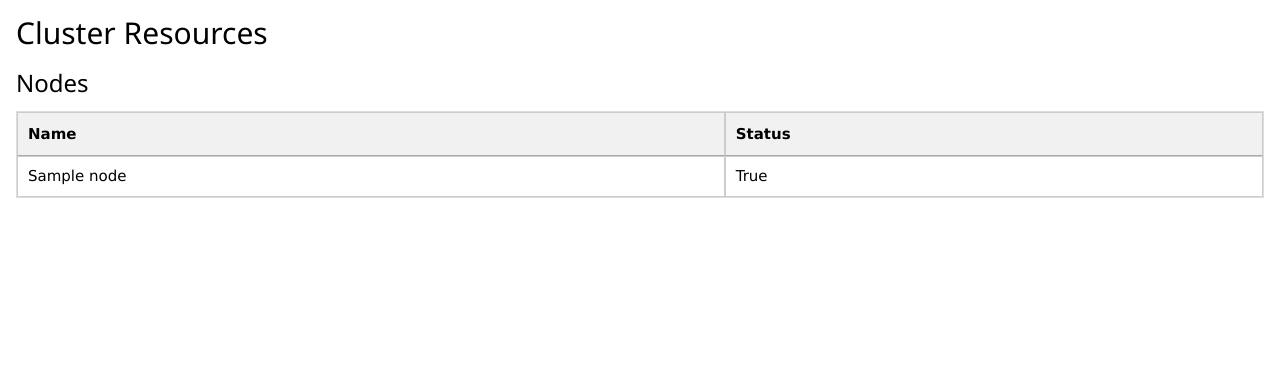
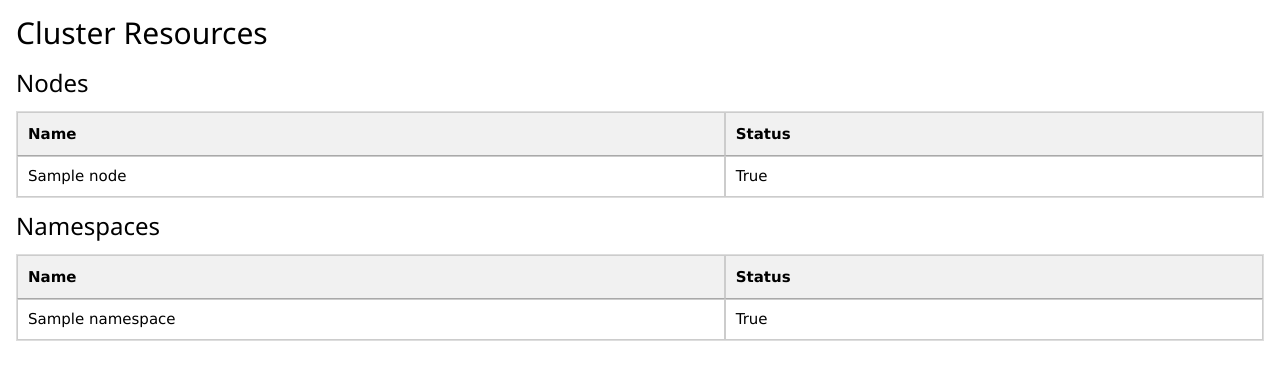
Before and after one commit to owhere/kubefun, a Flask app: template templates/kube.html in a window 1280 px wide. Shown: the part 113-493 px from the top of the page. Run offline with Flask 3, Linux system fonts and the light colour scheme; the template is opened without the code that fills it: most values are stand-ins (such as "Sample title", 1, 10 or a date in 2020); some libraries are stand-ins or nearby versions.

Commit message:
list namespaces

```diff
--- a/src/routes.py
+++ b/src/routes.py
@@ -1,5 +1,6 @@
 from flask import render_template, request
-from .k8s_client import get_nodes, get_pods, search_kubernetes_resources, get_cluster_info
+from .k8s_client import get_nodes, get_pods, search_kubernetes_resources
+from .k8s_client import get_namespaces, get_cluster_info
 
 def init_routes(app):
     """Register all routes for the Flask app."""
@@ -12,7 +13,8 @@ def init_routes(app):
     @app.route('/kube')
     def kube():
         nodes = get_nodes()
-        return render_template("kube.html", nodes=nodes)
+        namespaces = get_namespaces()
+        return render_template("kube.html", nodes=nodes, namespaces=namespaces)
 
     @app.route('/pods')
     def pods():
--- a/templates/kube.html
+++ b/templates/kube.html
@@ -20,4 +20,22 @@
     </tbody>
 </table>
 
+<h3>Namespaces</h3>
+<table id="namespacesTable" class="dataTable">
+    <thead>
+        <tr>
+            <th>Name</th>
+            <th>Status</th>
+        </tr>
+    </thead>
+    <tbody>
+        {% for namespace in namespaces %}
+        <tr>
+            <td>{{ namespace.name }}</td>
+            <td>{{ namespace.status }}</td>
+        </tr>
+        {% endfor %}
+    </tbody>
+</table>
+
 {% endblock %}
```
Also changed, not shown: src/k8s_client.py (+16 -0 lines).
